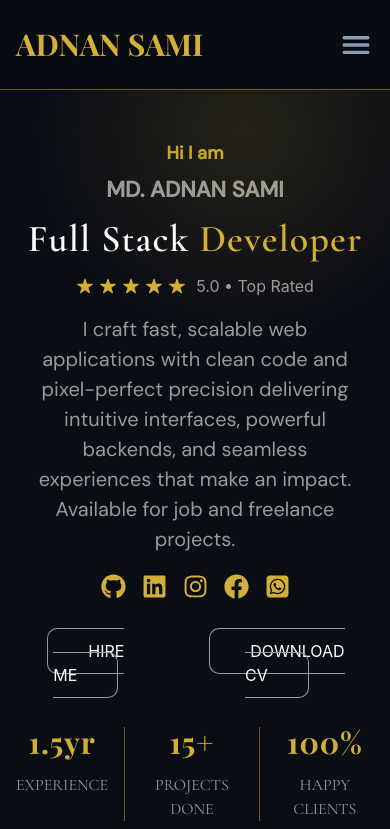
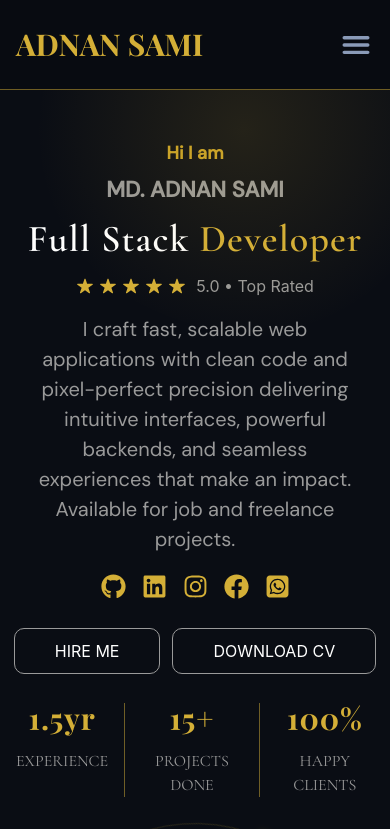
Before and after one commit to WEB-ADNAN/My-Portfolio-Website, a Next.js app: page / in a window 390 px wide. Shown: the top 829 px of the page. Built offline with nearby package versions, Linux system fonts and the light colour scheme.

Commit message:
solved some bugs on banner section

```diff
--- a/src/app/components/Banner.jsx
+++ b/src/app/components/Banner.jsx
@@ -96,12 +96,12 @@ const Banner = () => {
                         </div>
 
 
-                        <div className="banner-button flex justify-center lg:justify-start gap-6 pt-10 lg:pt-10 pb-10 lg:pb-20">
+                        <div className="banner-button flex justify-center lg:justify-start gap-3 sm:gap-6 pt-10 lg:pt-10 pb-10 lg:pb-20">
                             <div className="B1">
-                                <Link href="" className='text-[#FFFFFF] border border-[#9A9A9A] py-3 px-10 rounded-[10px] hover:bg-[#F0D080] duration-300 hover:text-[#000000]'>HIRE ME</Link>
+                                <Link href="" className='text-[#FFFFFF] whitespace-nowrap border border-[#9A9A9A] py-3 px-10 rounded-[10px] hover:bg-[#F0D080] duration-300 hover:text-[#000000]'>HIRE ME</Link>
                             </div>
                             <div className="B2">
-                                <Link href="https://drive.google.com/drive/u/3/folders/1H5rfdU2C2ci7zSOj8csgnNrDAkGKNV1y" className='text-[#FFFFFF] border border-[#9A9A9A] py-3 px-10 rounded-[10px] hover:bg-[#F0D080] duration-300 hover:text-[#000000]'>DOWNLOAD CV</Link>
+                                <Link href="https://drive.google.com/drive/u/3/folders/1H5rfdU2C2ci7zSOj8csgnNrDAkGKNV1y" className='text-[#FFFFFF] border border-[#9A9A9A] whitespace-nowrap py-3 px-10 rounded-[10px] hover:bg-[#F0D080] duration-300 hover:text-[#000000]'>DOWNLOAD CV</Link>
                             </div>
                         </div>
 
```
